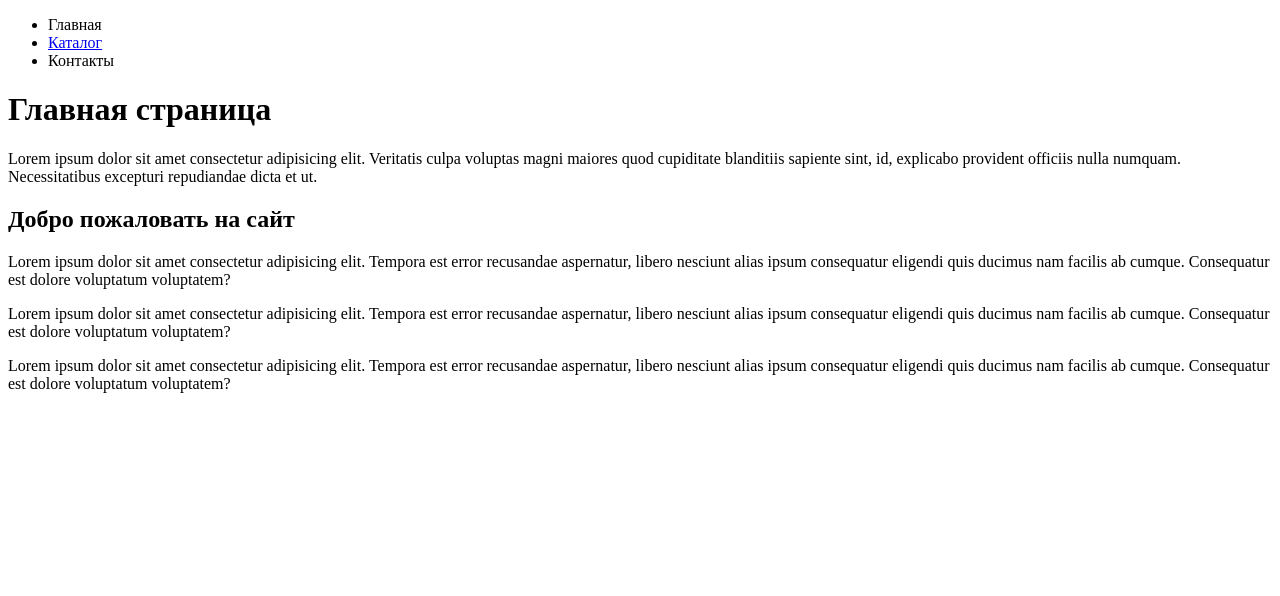
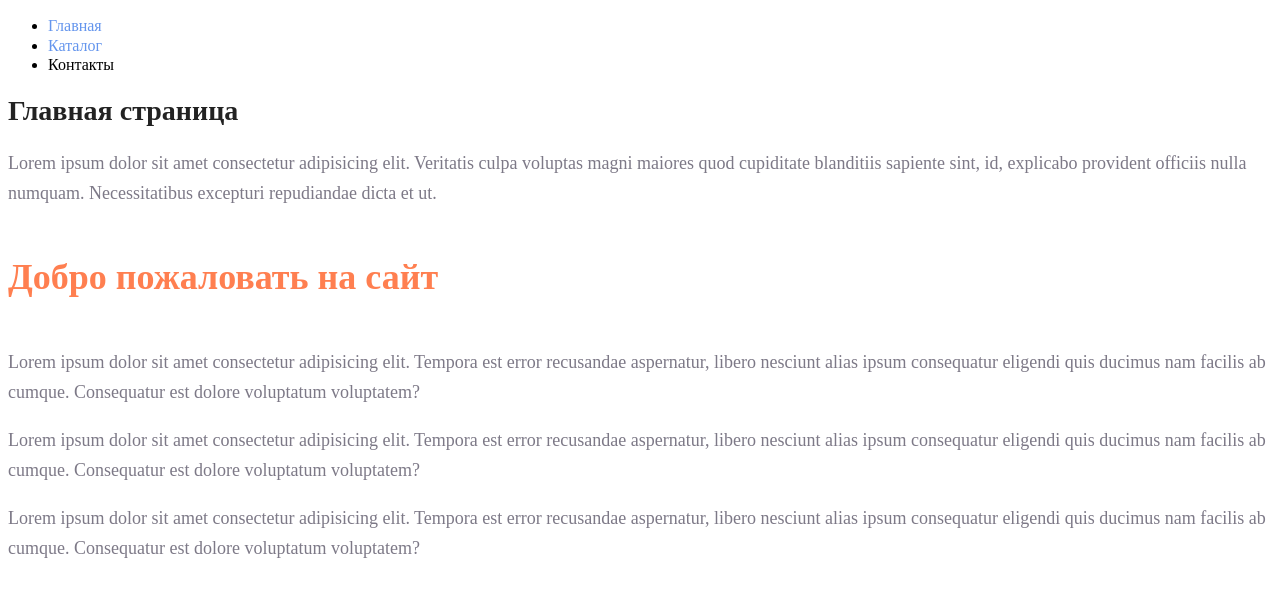
Before and after one commit to ElenaBayter/HW_front1, a plain HTML site: page index.html in a window 1280 px wide. Drawn offline with Linux system fonts and the light colour scheme.

Commit message:
initial commit

```diff
--- a/index.html
+++ b/index.html
@@ -4,18 +4,19 @@
     <meta charset="UTF-8">
     <meta name="viewport" content="width=device-width, initial-scale=1.0">
     <title>Title</title>
+    <link rel="stylesheet" href="style.css">
 </head>
 <body>
     <ul>
-        <li>Главная</li>
-        <li><a href="Catalog\catalog.html">Каталог</a></li>
+        <li><a class="menu-link" href="/index.html">Главная</a></li>
+        <li><a class="menu-link" href="Catalog\catalog.html">Каталог</a></li>
         <li>Контакты</li>
     </ul>
-    <H1>Главная страница</H1>
-    <p>Lorem ipsum dolor sit amet consectetur adipisicing elit. Veritatis culpa voluptas magni maiores quod cupiditate blanditiis sapiente sint, id, explicabo provident officiis nulla numquam. Necessitatibus excepturi repudiandae dicta et ut.</p>
-    <h2>Добро пожаловать на сайт</h2>
-    <p>Lorem ipsum dolor sit amet consectetur adipisicing elit. Tempora est error recusandae aspernatur, libero nesciunt alias ipsum consequatur eligendi quis ducimus nam facilis ab cumque. Consequatur est dolore voluptatum voluptatem?</p>
-    <p>Lorem ipsum dolor sit amet consectetur adipisicing elit. Tempora est error recusandae aspernatur, libero nesciunt alias ipsum consequatur eligendi quis ducimus nam facilis ab cumque. Consequatur est dolore voluptatum voluptatem?</p>
-    <p>Lorem ipsum dolor sit amet consectetur adipisicing elit. Tempora est error recusandae aspernatur, libero nesciunt alias ipsum consequatur eligendi quis ducimus nam facilis ab cumque. Consequatur est dolore voluptatum voluptatem?</p>
+    <h1 class="title">Главная страница</h1>
+    <p class="paragraph">Lorem ipsum dolor sit amet consectetur adipisicing elit. Veritatis culpa voluptas magni maiores quod cupiditate blanditiis sapiente sint, id, explicabo provident officiis nulla numquam. Necessitatibus excepturi repudiandae dicta et ut.</p>
+    <h2 class="content-title">Добро пожаловать на сайт</h2>
+    <p class="paragraph">Lorem ipsum dolor sit amet consectetur adipisicing elit. Tempora est error recusandae aspernatur, libero nesciunt alias ipsum consequatur eligendi quis ducimus nam facilis ab cumque. Consequatur est dolore voluptatum voluptatem?</p>
+    <p class="paragraph">Lorem ipsum dolor sit amet consectetur adipisicing elit. Tempora est error recusandae aspernatur, libero nesciunt alias ipsum consequatur eligendi quis ducimus nam facilis ab cumque. Consequatur est dolore voluptatum voluptatem?</p>
+    <p class="paragraph">Lorem ipsum dolor sit amet consectetur adipisicing elit. Tempora est error recusandae aspernatur, libero nesciunt alias ipsum consequatur eligendi quis ducimus nam facilis ab cumque. Consequatur est dolore voluptatum voluptatem?</p>
 </body>
 </html>
--- /dev/null
+++ b/style.css
@@ -0,0 +1,28 @@
+a {
+    text-decoration: none;
+}
+.menu-link{
+    color: cornflowerblue;
+    font-size: 16px;
+    line-height: 20px;
+}
+.title{
+    color: #222222;
+    font-size: 28px;
+    line-height: 36px;
+    font-weight: bold;
+}
+.paragraph{
+    font-style: normal;
+    font-weight: 300;
+    font-size: 18px;
+    line-height: 30px;
+    color: #7D7987;
+}
+.content-title{
+    color: coral;
+    font-style: normal;
+    font-weight: 700;
+    font-size: 36px;
+    line-height: 80px;
+}
```
Also changed, not shown: Catalog/catalog.html (+8 -7 lines).
